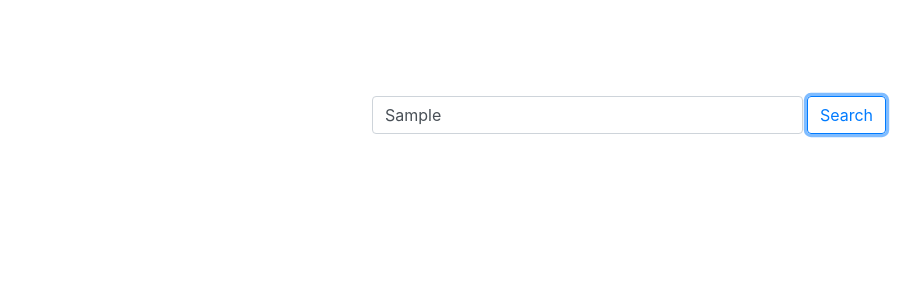
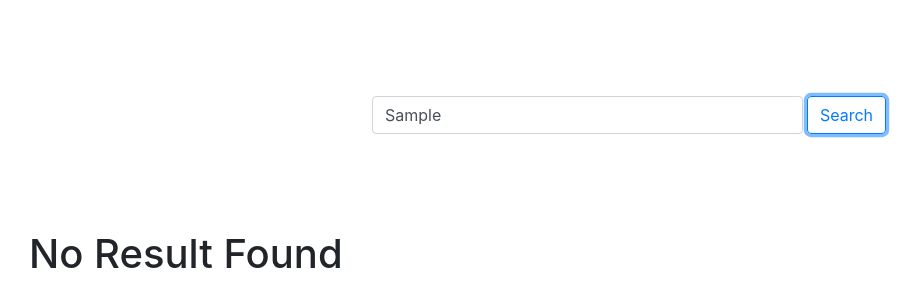
Before and after one commit to farazsamin/hungry-monster, a plain HTML site: page index.html in a window 1280 px wide. Both pictures are taken after typing "Sample" into the empty fields and a click on the button "Search". Shown: the whole page, without its empty margins (11-932 px from the left). Drawn offline with nearby package versions, Linux system fonts and the light colour scheme; no server answers.

Commit message:
no result found added

```diff
--- a/app.js
+++ b/app.js
@@ -7,12 +7,21 @@ document.getElementById("search").addEventListener("click", function () {
       displayFoods(data.meals);
     })
     .catch(err => {
-      alert("No Result Found");
+      const foodsDiv = document.getElementById("foods");
+      foodsDiv.innerText = "";
+      const foodDiv = document.createElement('div');
+      const foodInfo = `
+         <h1>No Result Found</h1>
+    `
+    foodDiv.innerHTML = foodInfo;
+    foodsDiv.appendChild(foodDiv);
+
     });
 });
 
 const displayFoods = foods => {
   const foodsDiv = document.getElementById("foods");
+  foodsDiv.innerText = "";
 
   foods.forEach(food => {
     const foodDiv = document.createElement('div');
@@ -39,6 +48,7 @@ const displayFoodDetail = id => {
 
 const renderFoodInfo = food => {
   const foodDetailDiv = document.getElementById('foodDetail');
+  foodDetailDiv.innerText = "";
   const foodDetail = `
       <img src="${food.strMealThumb}">
       <h3>${food.strMeal}</h3>
```
Also changed, not shown: index.html (line endings or trailing spaces).
